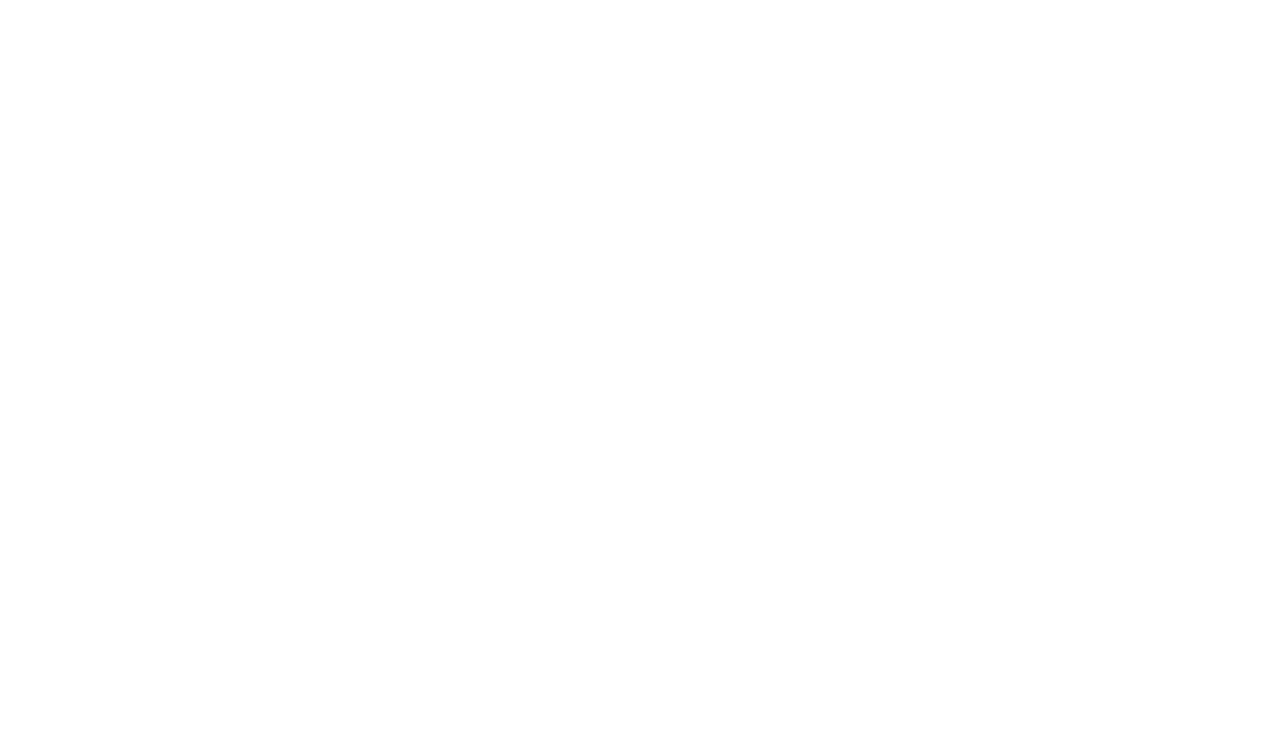
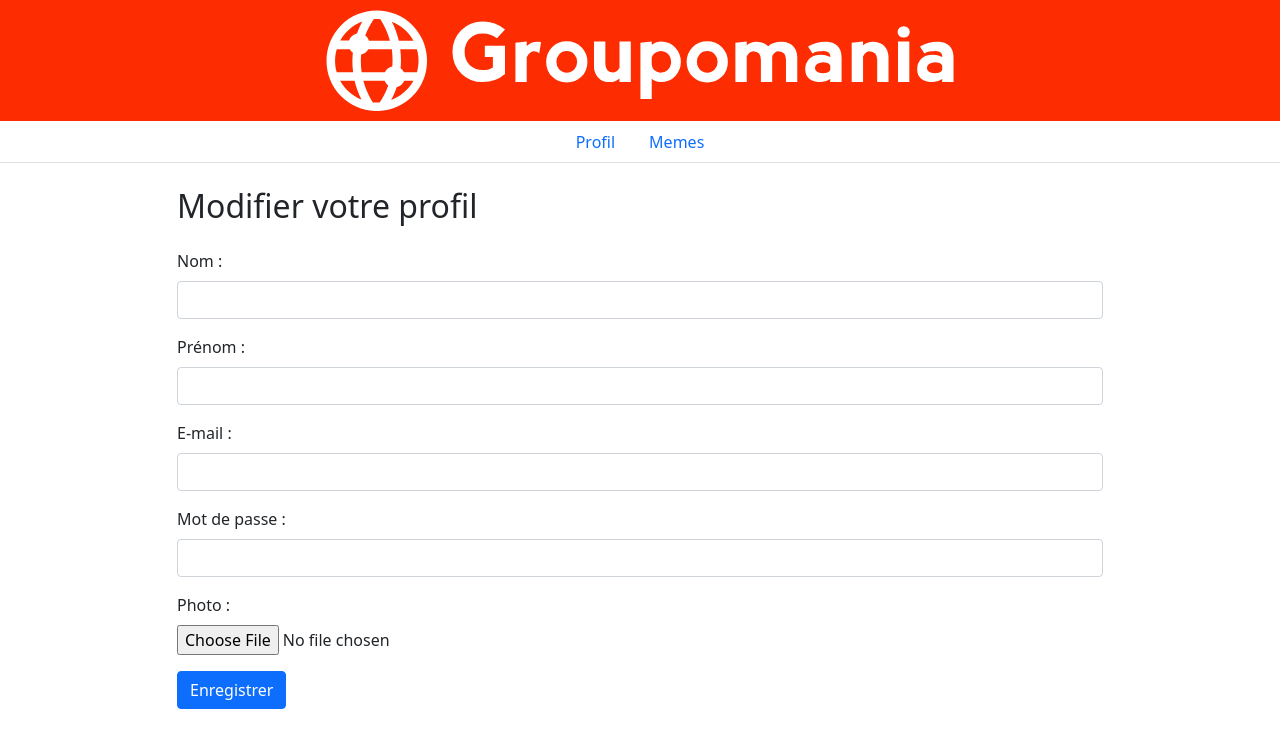
Before and after one commit to aagnieszkaa/AgnieszkaLukaszewicz_7_07122021, a Vue app in the folder frontend/: page /editUser in a window 1280 px wide. Before the commit this address had no page. Shown: the top 748 px of the page. Built offline with nearby package versions, Linux system fonts and the light colour scheme.

Commit message:
formulaire modification utilisateur

```diff
--- a/frontend/src/router/index.js
+++ b/frontend/src/router/index.js
@@ -2,6 +2,7 @@
 import Signup from '../views/Signup.vue'
 import Profil from '../views/Profil.vue'
 import Memes from '../views/Memes.vue'
+import EditUser from '../views/EditUser.vue'
 
 const routes = [
   {
@@ -18,6 +19,11 @@
     path: '/memes',
     name: 'Memes',
     component: Memes
+  },
+  {
+    path: '/editUser',
+    name: 'EditUser',
+    component: EditUser
   }
 
 
--- /dev/null
+++ b/frontend/src/views/EditUser.vue
@@ -0,0 +1,83 @@
+<template>
+    <div>
+        <Header></Header>
+        <Menu></Menu>
+
+        <b-container class="mt-4 mb-4">
+            <b-row class="form">
+                <b-form class="offset-1 col-10">
+                    <h2>Modifier votre profil</h2>
+                    <b-form-group
+                    label="Nom :"
+                    label-for="input-nom"
+                    class="mb-2 mt-4">
+                        <b-form-input
+                        id="input-nom"
+                        type="text">
+                        </b-form-input>
+                    </b-form-group>
+
+                    <b-form-group
+                    label="Prénom :"
+                    label-for="input-prenom"
+                    class="mb-2">
+                        <b-form-input
+                        id="input-prenom"
+                        type="text">
+                        </b-form-input>
+                    </b-form-group>
+
+                    <b-form-group
+                    label="E-mail :"
+                    label-for="input-prenom"
+                    class="mb-2">
+                        <b-form-input
+                        id="input-email"
+                        type="email">
+                        </b-form-input>
+                    </b-form-group>
+
+                    <b-form-group
+                    label="Mot de passe :"
+                    label-for="input-mot_de_passe"
+                    class="mb-2">
+                        <b-form-input
+                        id="input-mot_de_passe"
+                        type="password">
+                        </b-form-input>
+                    </b-form-group>
+
+                    <b-form-group
+                    label="Photo :"
+                    label-for="input-photo"
+                    class="mb-2">
+                        <input type="file"
+                        id="input-photo"
+                        accept="image/*">
+                    </b-form-group>
+
+                    <b-button variant="primary">Enregistrer</b-button>
+                </b-form>
+                <span>{{ error }}</span>
+            </b-row>
+        </b-container>
+    </div>
+</template>
+
+<script>
+
+import Header from '@/components/Header.vue'
+import Menu from '@/components/Menu.vue'
+
+
+export default {
+  name: 'EditUser',
+  components: {
+    Header,
+    Menu
+  },
+}
+</script>
+
+<style lang="scss" scoped>
+</style>
--- a/frontend/src/views/Profil.vue
+++ b/frontend/src/views/Profil.vue
@@ -23,6 +23,7 @@
                         <b-button
                         variant="primary"
                         class="offset-2 col-5"
+                        @click="editUser()"
                         >Modifier le compte</b-button>
 
                         <b-button
@@ -73,6 +74,9 @@
       this.$store.commit('logout');
       this.$router.push('/');
     },
+    editUser: function () {
+      this.$router.push('/editUser');
+    },
     deleteUser: function () {
       const self = this;
       this.$store.dispatch('suppressionUtilisateur', this.utilisateur_token_id.utilisateurId)
```
